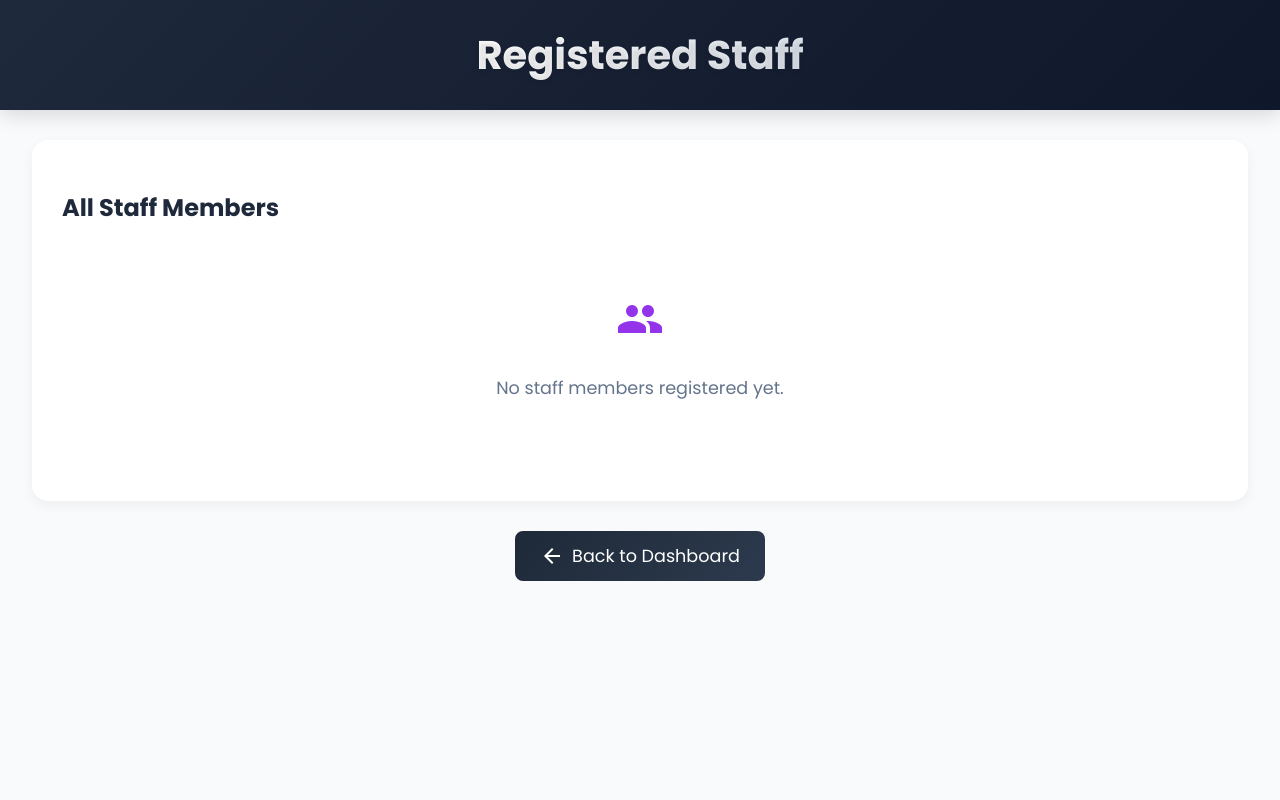
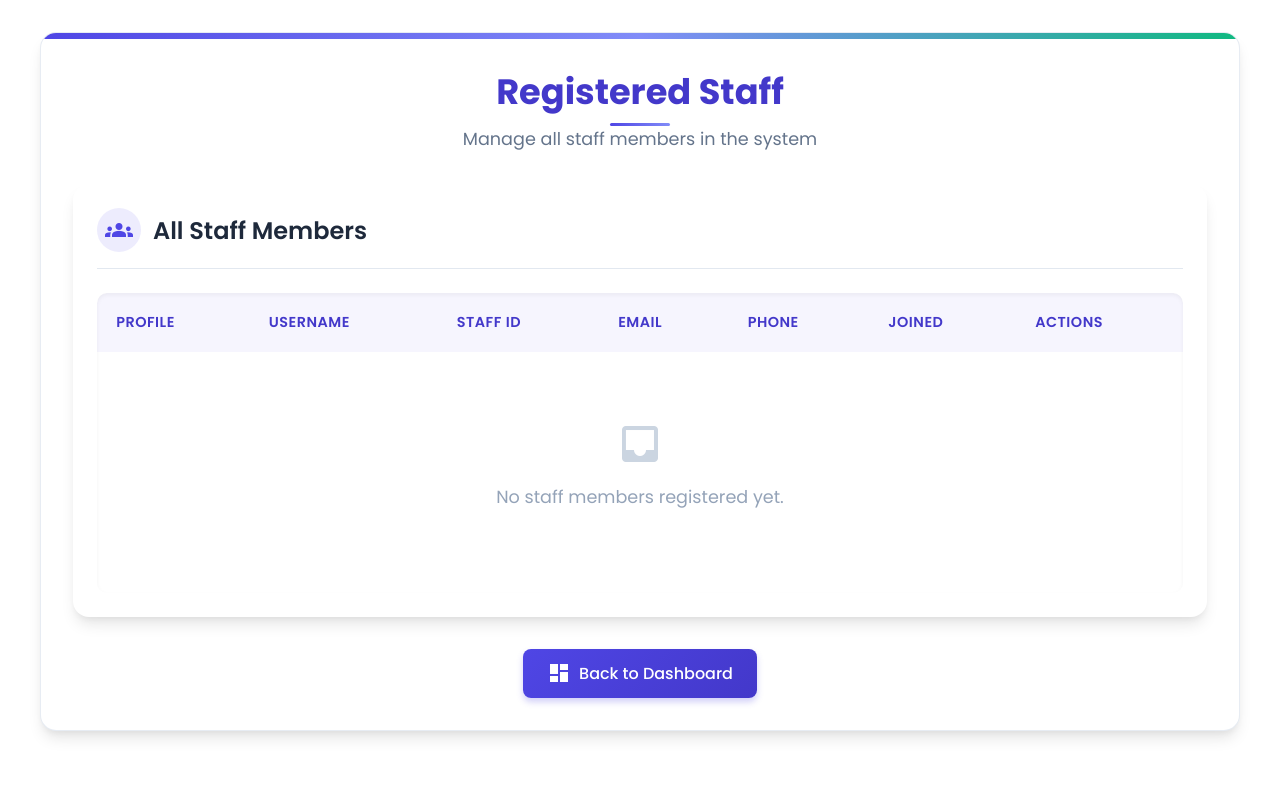
Before and after one commit to ameeruliman/FYP-Project---Automated-Attendance-System-using-RFID-Technology-, a PHP site: page /registered_staff.php in a window 1280 px wide. Run offline with PHP 8.4, Linux system fonts and the light colour scheme; the visitor is signed in with stand-in values (Sample User, id 1); tables that the repository leaves empty or names only in its code hold one stand-in row (values such as "Sample post").

Commit message:
Staff Registered

```diff
--- a/latest_uid.txt
+++ b/latest_uid.txt
@@ -1 +1 @@
-974EDA00
+596CE200
--- a/registered_staff.php
+++ b/registered_staff.php
@@ -8,6 +8,45 @@ if (!isset($_SESSION['username']) || !in_array($_SESSION['role'], ['admin', 'hea
 }
 
 require_once 'db_connection.php'; // Include database connection
+
+// Add this at the top of the file after session_start()
+if (isset($_POST['delete_id']) && $_SESSION['role'] === 'admin') {
+    $staff_id = intval($_POST['delete_id']);
+
+    // Start transaction
+    $conn->begin_transaction();
+
+    try {
+        // Delete from all related tables in correct order
+        $tables = [
+            'attendance',
+            'leave_applications', // Added this table
+            'emergency_info',
+            'users'
+        ];
+
+        foreach ($tables as $table) {
+            $field = ($table === 'users') ? 'id' : 'user_id';
+            $stmt = $conn->prepare("DELETE FROM $table WHERE $field = ?");
+            $stmt->bind_param("i", $staff_id);
+            $stmt->execute();
+            $stmt->close();
+        }
+
+        // Commit the transaction
+        $conn->commit();
+        $_SESSION['success_message'] = "Staff member deleted successfully";
+
+    } catch (Exception $e) {
+        // Rollback on error
+        $conn->rollback();
+        $_SESSION['error_message'] = "Error deleting staff: " . $e->getMessage();
+    }
+
+    // Redirect to refresh the page
+    header("Location: " . $_SERVER['PHP_SELF']);
+    exit();
+}
 
 // Fetch all staff members with the correct columns from the database
 $stmt = $conn->prepare("
@@ -31,205 +70,303 @@ $stmt->close();
     <link href="https://fonts.googleapis.com/css2?family=Poppins:wght@300;400;500;600;700&display=swap" rel="stylesheet">
     <link href="https://fonts.googleapis.com/icon?family=Material+Icons" rel="stylesheet">
     <style>
+        :root {
+            --primary-color: #4f46e5;
+            --primary-light: #818cf8;
+            --primary-dark: #4338ca;
+            --success-color: #10b981;
+            --danger-color: #ef4444;
+            --dark-color: #1e293b;
+            --light-color: #f8fafc;
+            --card-bg: #ffffff;
+            --border-color: #e2e8f0;
+            --shadow: 0 10px 15px -3px rgba(0, 0, 0, 0.1), 0 4px 6px -2px rgba(0, 0, 0, 0.05);
+            --radius: 16px;
+            --transition: all 0.3s ease;
+        }
+        * { margin: 0; padding: 0; box-sizing: border-box; }
         body {
             font-family: 'Poppins', sans-serif;
-            background-color: #f8fafc;
-            margin: 0;
-            padding: 0;
-            color: #1e293b;
+            background: #fff;
+            color: var(--dark-color);
+            min-height: 100vh;
+            display: flex;
+            flex-direction: column;
+            align-items: center;
+            padding: 2rem;
         }
-
-        header {
-            background: linear-gradient(135deg, #1e293b 0%, #0f172a 100%);
-            color: #fff;
+        .main-container {
             width: 100%;
-            padding: 25px 0;
+            max-width: 1200px;
+            background: #fff;
+            border-radius: var(--radius);
+            box-shadow: var(--shadow);
+            overflow: hidden;
+            padding: 2rem;
+            position: relative;
+            border: 1px solid rgba(226, 232, 240, 0.8);
+            margin-bottom: 2rem;
+        }
+        .main-container::before {
+            content: '';
+            position: absolute;
+            top: 0; left: 0; right: 0;
+            height: 6px;
+            background: linear-gradient(90deg, var(--primary-color), var(--primary-light), var(--success-color));
+            border-radius: 6px 6px 0 0;
+        }
+        .page-header {
             text-align: center;
+            margin-bottom: 2rem;
             position: relative;
-            box-shadow: 0 4px 20px rgba(0, 0, 0, 0.15);
+        }
+        .page-header h1 {
+            font-size: 2.2rem;
+            font-weight: 700;
+            color: var(--primary-dark);
+            margin-bottom: 0.5rem;
+            position: relative;
+            display: inline-block;
+        }
+        .page-header h1::after {
+            content: '';
+            position: absolute;
+            bottom: -8px;
+            left: 50%;
+            transform: translateX(-50%);
+            width: 60px;
+            height: 3px;
+            background: linear-gradient(90deg, var(--primary-color), var(--primary-light));
+            border-radius: 3px;
+        }
+        .page-header p {
+            color: #64748b;
+            font-size: 1.1rem;
+        }
+        .alert {
+            padding: 1rem;
+            border-radius: 10px;
+            margin-bottom: 1.5rem;
+            display: flex;
+            align-items: center;
+            animation: slideIn 0.5s ease;
+        }
+        @keyframes slideIn {
+            from { transform: translateY(-20px); opacity: 0; }
+            to { transform: translateY(0); opacity: 1; }
+        }
+        .alert .material-icons {
+            margin-right: 0.75rem;
+            font-size: 1.5rem;
+        }
+        .alert-success {
+            background-color: rgba(16, 185, 129, 0.1);
+            border-left: 4px solid var(--success-color);
+            color: #065f46;
+        }
+        .alert-error {
+            background-color: rgba(239, 68, 68, 0.1);
+            border-left: 4px solid var(--danger-color);
+            color: #b91c1c;
+        }
+        .card {
+            background-color: var(--card-bg);
+            border-radius: var(--radius);
+            box-shadow: var(--shadow);
+            padding: 1.5rem;
+            margin-bottom: 1.5rem;
+            transition: var(--transition);
+            position: relative;
             overflow: hidden;
         }
-
-        header h1 {
-            font-size: 2.5em;
-            font-weight: 700;
+        .card-header {
+            display: flex;
+            align-items: center;
+            margin-bottom: 1.5rem;
+            border-bottom: 1px solid var(--border-color);
+            padding-bottom: 1rem;
+        }
+        .card-header .material-icons {
+            font-size: 1.75rem;
+            margin-right: 0.75rem;
+            color: var(--primary-color);
+            background: rgba(79, 70, 229, 0.1);
+            padding: 0.5rem;
+            border-radius: 50%;
+        }
+        .card-header h2 {
+            font-size: 1.5rem;
+            font-weight: 600;
+            color: var(--dark-color);
             margin: 0;
+        }
+        .table-responsive {
+            overflow-x: auto;
+            border-radius: 10px;
+            background: #fff;
+            box-shadow: inset 0 2px 4px 0 rgba(0, 0, 0, 0.05);
+        }
+        table {
+            width: 100%;
+            border-collapse: separate;
+            border-spacing: 0;
+            margin: 0;
+        }
+        th, td {
+            padding: 1.2rem;
+            text-align: left;
+            vertical-align: middle;
+        }
+        th {
+            background-color: rgba(79, 70, 229, 0.05);
+            font-weight: 600;
+            color: var(--primary-dark);
             position: relative;
-            display: inline-block;
-            background: linear-gradient(90deg, #fff, #e2e8f0);
-            -webkit-background-clip: text;
-            background-clip: text;
-            -moz-background-clip: text;
-            -webkit-text-fill-color: transparent;
-            text-shadow: 0 2px 4px rgba(0, 0, 0, 0.1);
+            font-size: 0.9rem;
+            text-transform: uppercase;
+            letter-spacing: 0.5px;
         }
-
-        main {
-            width: 95%;
-            max-width: 1400px;
-            padding: 30px;
-            margin: 0 auto;
+        th:first-child { border-top-left-radius: 10px; }
+        th:last-child { border-top-right-radius: 10px; }
+        tr:last-child td:first-child { border-bottom-left-radius: 10px; }
+        tr:last-child td:last-child { border-bottom-right-radius: 10px; }
+        td {
+            border-bottom: 1px solid var(--border-color);
+            font-size: 0.95rem;
         }
-
-        .staff-container {
-            background: white;
-            border-radius: 16px;
-            box-shadow: 0 4px 12px rgba(0, 0, 0, 0.05);
-            padding: 30px;
-            margin-bottom: 30px;
-        }
-
-        .staff-grid {
-            display: grid;
-            grid-template-columns: repeat(auto-fill, minmax(300px, 1fr));
-            gap: 25px;
-            margin-top: 20px;
-        }
-
-        .staff-card {
-            background: white;
-            border-radius: 12px;
-            box-shadow: 0 4px 8px rgba(0, 0, 0, 0.05);
-            overflow: hidden;
-            transition: transform 0.3s ease, box-shadow 0.3s ease;
-            border: 1px solid #e2e8f0;
-        }
-
-        .staff-card:hover {
-            transform: translateY(-5px);
-            box-shadow: 0 10px 15px rgba(0, 0, 0, 0.1);
-        }
-
-        .staff-header {
-            background: linear-gradient(135deg, #9333ea 0%, #7e22ce 100%);
-            color: white;
-            padding: 20px;
-            text-align: center;
-            position: relative;
-        }
-
+        tr:last-child td { border-bottom: none; }
+        tr { transition: var(--transition); }
+        tr:hover { background-color: rgba(79, 70, 229, 0.03); }
         .profile-image {
-            width: 100px;
-            height: 100px;
+            width: 72px;
+            height: 72px;
             border-radius: 50%;
             object-fit: cover;
-            border: 4px solid white;
-            margin: 0 auto 15px;
+            border: 2px solid #ede9fe;
+            background-color: #ede9fe;
+            margin-right: 18px;
             display: block;
-            background-color: #f1f5f9;
         }
-
-        .staff-name {
-            font-size: 1.3em;
-            font-weight: 600;
-            margin: 0;
+        .delete-form {
+            display: inline;
         }
-
-        .staff-role {
-            font-size: 0.9em;
-            opacity: 0.9;
-            margin-top: 5px;
-        }
-
-        .staff-details {
-            padding: 20px;
-        }
-
-        .detail-item {
-            margin-bottom: 15px;
+        .delete-btn {
+            background: linear-gradient(135deg, #ef4444, #dc2626);
+            color: white;
+            border: none;
+            padding: 0.7rem 1.6rem;
+            border-radius: 8px;
+            cursor: pointer;
+            font-family: 'Poppins', sans-serif;
+            font-size: 1em;
+            font-weight: 500;
             display: flex;
             align-items: center;
+            gap: 8px;
+            justify-content: center;
+            transition: background 0.2s, box-shadow 0.2s;
+            box-shadow: 0 2px 8px rgba(239, 68, 68, 0.08);
         }
-
-        .detail-item .material-icons {
-            margin-right: 10px;
-            color: #9333ea;
-            font-size: 20px;
+        .delete-btn .material-icons {
+            font-size: 22px;
+            margin-right: 8px;
+            vertical-align: middle;
         }
-
-        .detail-label {
+        .empty-state {
+            text-align: center;
+            padding: 3rem 1rem;
+            color: #94a3b8;
+        }
+        .empty-state .material-icons {
+            font-size: 3rem;
+            margin-bottom: 1rem;
+            color: #cbd5e1;
+        }
+        .empty-state p {
+            font-size: 1.1rem;
+            margin-bottom: 1rem;
+        }
+        .footer-actions {
+            display: flex;
+            justify-content: center;
+            margin-top: 2rem;
+        }
+        .btn-primary {
+            background: linear-gradient(135deg, var(--primary-color), var(--primary-dark));
+            color: white;
+            box-shadow: 0 4px 6px rgba(79, 70, 229, 0.25);
+            padding: 0.75rem 1.5rem;
+            font-size: 1rem;
+            border-radius: 8px;
             font-weight: 500;
-            color: #64748b;
-            font-size: 0.9em;
-            margin-bottom: 3px;
-        }
-
-        .detail-value {
-            color: #1e293b;
-            font-size: 1em;
-        }
-
-        .btn {
-            text-align: center;
-            margin-top: 30px;
-        }
-
-        .button1 {
-            background: linear-gradient(135deg, #1e2a38 0%, #2d3a4e 100%);
-            color: white;
-            padding: 12px 25px;
             text-decoration: none;
-            border-radius: 8px;
-            font-size: 1.1em;
-            transition: all 0.3s ease;
             display: inline-flex;
             align-items: center;
             gap: 8px;
+            transition: var(--transition);
         }
-
-        .button1:hover {
-            background: linear-gradient(135deg, #2d3a4e 0%, #1e2a38 100%);
+        .btn-primary:hover {
             transform: translateY(-2px);
+            box-shadow: 0 6px 8px rgba(79, 70, 229, 0.3);
         }
-
-        .empty-state {
-            text-align: center;
-            padding: 50px 20px;
-            color: #64748b;
+        @media (max-width: 900px) {
+            .main-container { padding: 1.5rem; }
+            th, td { padding: 0.75rem; }
+            .profile-image { width: 56px; height: 56px; }
         }
-
-        .empty-state .material-icons {
-            font-size: 48px;
-            margin-bottom: 15px;
-            color: #9333ea;
-        }
-
-        .empty-state p {
-            font-size: 1.1em;
-            margin-bottom: 20px;
-        }
-
-        @media (max-width: 768px) {
-            .staff-grid {
-                grid-template-columns: repeat(auto-fill, minmax(250px, 1fr));
-            }
-        }
-
-        @media (max-width: 480px) {
-            main {
-                padding: 15px;
-            }
-
-            .staff-grid {
-                grid-template-columns: 1fr;
-            }
+        @media (max-width: 600px) {
+            .main-container { padding: 0.5rem; }
+            .card { padding: 0.5rem; }
+            th, td { padding: 0.5rem; }
+            .profile-image { width: 44px; height: 44px; }
         }
     </style>
 </head>
 <body>
-    <header>
+    <div class="main-container">
+        <div class="page-header">
             <h1>Registered Staff</h1>
-    </header>
+            <p>Manage all staff members in the system</p>
+        </div>
 
-    <main>
-        <div class="staff-container">
+        <?php if (isset($_SESSION['success_message'])): ?>
+            <div class="alert alert-success">
+                <span class="material-icons">check_circle</span>
+                <div><?php echo $_SESSION['success_message']; unset($_SESSION['success_message']); ?></div>
+            </div>
+        <?php endif; ?>
+        <?php if (isset($_SESSION['error_message'])): ?>
+            <div class="alert alert-error">
+                <span class="material-icons">error</span>
+                <div><?php echo $_SESSION['error_message']; unset($_SESSION['error_message']); ?></div>
+            </div>
+        <?php endif; ?>
+
+        <div class="card">
+            <div class="card-header">
+                <span class="material-icons">groups</span>
                 <h2>All Staff Members</h2>
-
-            <?php if (count($staff_members) > 0): ?>
-                <div class="staff-grid">
+            </div>
+            <div class="table-responsive">
+                <table>
+                    <thead>
+                        <tr>
+                            <th>Profile</th>
+                            <th>Username</th>
+                            <th>Staff ID</th>
+                            <th>Email</th>
+                            <th>Phone</th>
+                            <th>Joined</th>
+                            <?php if ($_SESSION['role'] === 'admin'): ?>
+                                <th>Actions</th>
+                            <?php endif; ?>
+                        </tr>
+                    </thead>
+                    <tbody>
+                        <?php if (!empty($staff_members)): ?>
                             <?php foreach ($staff_members as $staff): ?>
-                        <div class="staff-card">
-                            <div class="staff-header">
+                                <tr>
+                                    <td>
                                         <?php
                                             $profile_image = 'uploads/' . $staff['username'] . '.jpg';
                                             $profile_image_png = 'uploads/' . $staff['username'] . '.png';
@@ -242,74 +379,46 @@ $stmt->close();
                                             }
                                         ?>
                                         <img src="<?php echo htmlspecialchars($profile_pic); ?>" alt="" class="profile-image">
-                                <h3 class="staff-name"><?php echo htmlspecialchars($staff['username']); ?></h3>
-                                <p class="staff-role">Staff Member</p>
+                                    </td>
+                                    <td><?php echo htmlspecialchars($staff['username']); ?></td>
+                                    <td><?php echo htmlspecialchars($staff['staff_id'] ?? 'Not assigned'); ?></td>
+                                    <td><?php echo htmlspecialchars($staff['email'] ?? 'Not provided'); ?></td>
+                                    <td><?php echo htmlspecialchars($staff['phone'] ?? 'Not provided'); ?></td>
+                                    <td><?php echo date('F j, Y', strtotime($staff['created_at'])); ?></td>
+                                    <?php if ($_SESSION['role'] === 'admin'): ?>
+                                        <td>
+                                            <form method="POST" onsubmit="return confirm('Are you sure you want to delete this staff member?');" class="delete-form">
+                                                <input type="hidden" name="delete_id" value="<?php echo $staff['id']; ?>">
+                                                <button type="submit" class="delete-btn">
+                                                    <span class="material-icons">delete</span>
+                                                    Delete
+                                                </button>
+                                            </form>
+                                        </td>
+                                    <?php endif; ?>
+                                </tr>
+                            <?php endforeach; ?>
+                        <?php else: ?>
+                            <tr>
+                                <td colspan="<?php echo ($_SESSION['role'] === 'admin') ? '7' : '6'; ?>">
+                                    <div class="empty-state">
+                                        <span class="material-icons">inbox</span>
+                                        <p>No staff members registered yet.</p>
                                     </div>
-                            <div class="staff-details">
-                                <div class="detail-item">
-                                    <span class="material-icons">person</span>
-                                    <div>
-                                        <div class="detail-label">Username</div>
-                                        <div class="detail-value"><?php echo htmlspecialchars($staff['username']); ?></div>
+                                </td>
+                            </tr>
+                        <?php endif; ?>
+                    </tbody>
+                </table>
             </div>
         </div>
 
-                                <div class="detail-item">
-                                    <span class="material-icons">badge</span>
-                                    <div>
-                                        <div class="detail-label">Staff ID</div>
-                                        <div class="detail-value"><?php echo htmlspecialchars($staff['staff_id'] ?? 'Not assigned'); ?></div>
+        <div class="footer-actions">
+            <a href="admin_page.php" class="btn-primary">
+                <span class="material-icons">dashboard</span>
+                Back to Dashboard
+            </a>
         </div>
     </div>
-
-                                <div class="detail-item">
-                                    <span class="material-icons">email</span>
-                                    <div>
-                                        <div class="detail-label">Email</div>
-                                        <div class="detail-value"><?php echo htmlspecialchars($staff['email'] ?? 'Not provided'); ?></div>
-                                    </div>
-                                </div>
-
-                                <div class="detail-item">
-                                    <span class="material-icons">phone</span>
-                                    <div>
-                                        <div class="detail-label">Phone</div>
-                                        <div class="detail-value"><?php echo htmlspecialchars($staff['phone'] ?? 'Not provided'); ?></div>
-                                    </div>
-                                </div>
-
-                                <div class="detail-item">
-                                    <span class="material-icons">calendar_today</span>
-                                    <div>
-                                        <div class="detail-label">Joined</div>
-                                        <div class="detail-value"><?php echo date('F j, Y', strtotime($staff['created_at'])); ?></div>
-                                    </div>
-                                </div>
-                            </div>
-                        </div>
-                    <?php endforeach; ?>
-                </div>
-            <?php else: ?>
-                <div class="empty-state">
-                    <span class="material-icons">people</span>
-                    <p>No staff members registered yet.</p>
-                </div>
-            <?php endif; ?>
-        </div>
-
-        <div class="btn">
-            <?php if ($_SESSION['role'] === 'admin'): ?>
-                <a href="admin_page.php" class="button1">
-                    <span class="material-icons">arrow_back</span>
-                    Back to Dashboard
-                </a>
-            <?php else: ?>
-                <a href="hm_page.php" class="button1">
-                    <span class="material-icons">arrow_back</span>
-                    Back to Dashboard
-                </a>
-            <?php endif; ?>
-        </div>
-    </main>
 </body>
 </html>
```
Also changed, not shown: rfid_handler.php (+11 -3 lines). Lines whose indentation alone changed are shown as unchanged.
